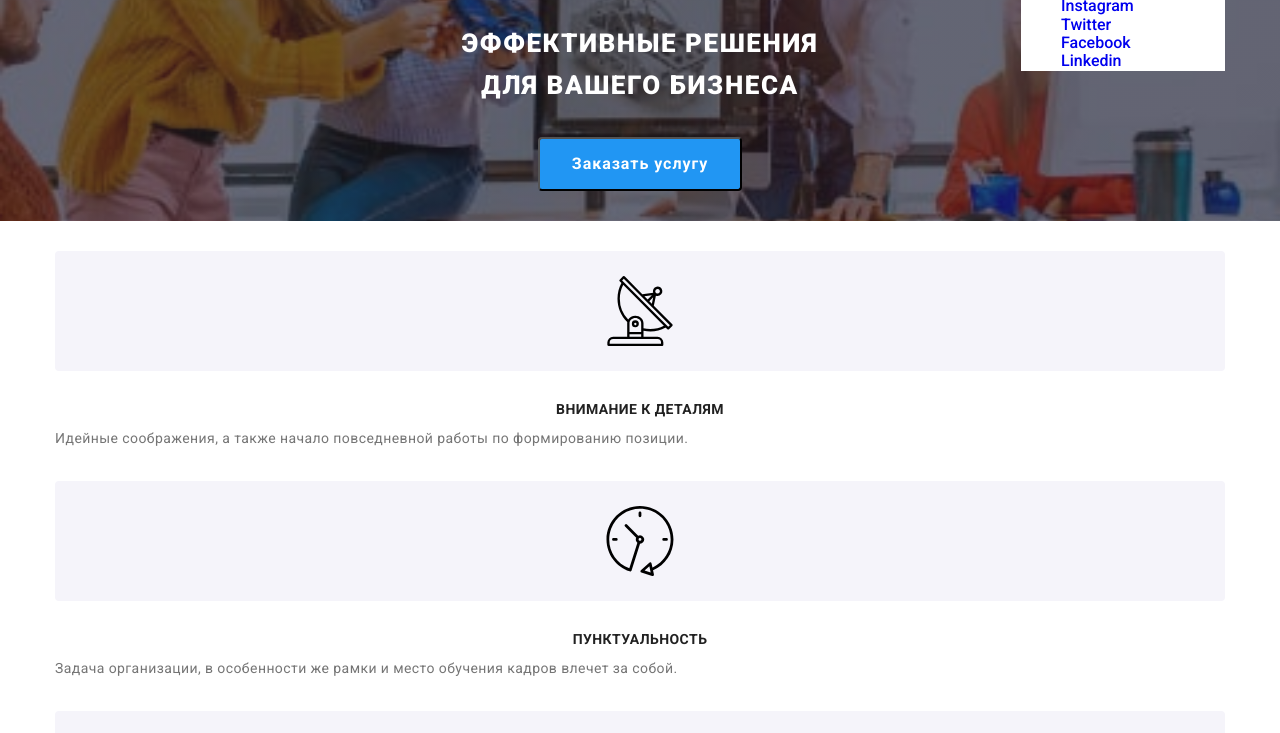
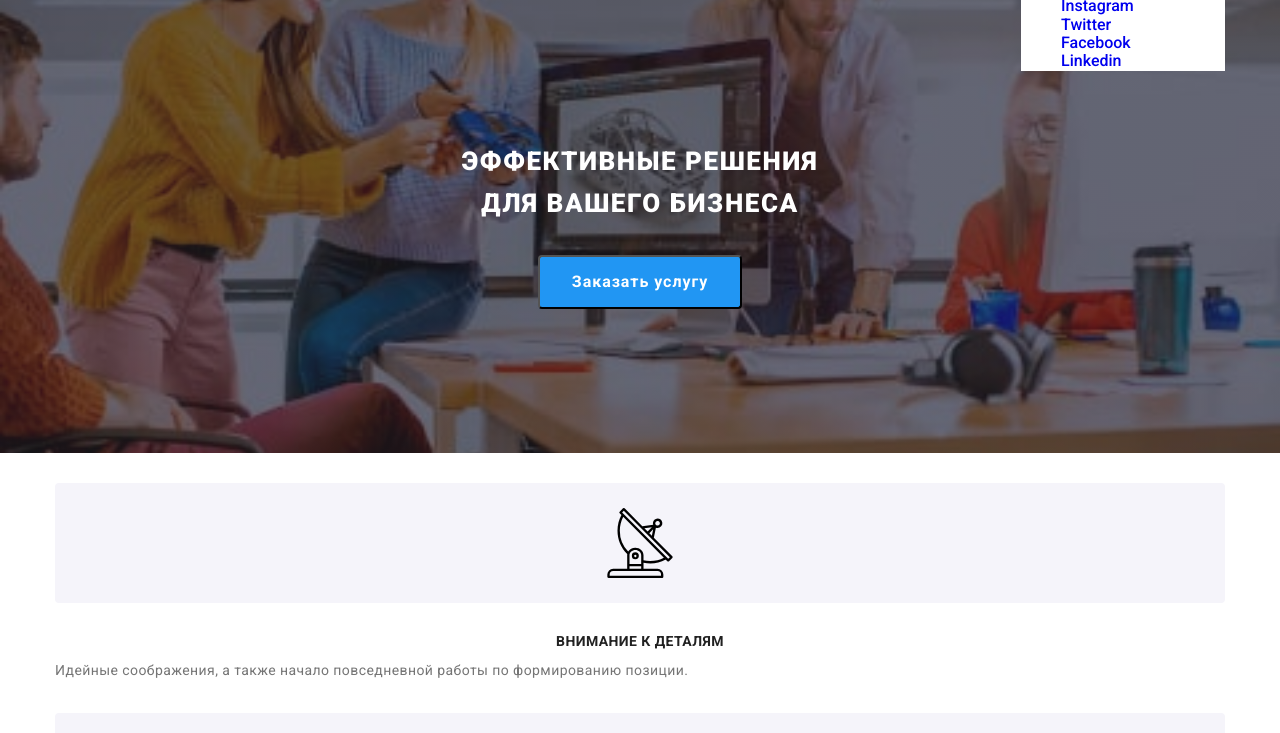
Before and after one commit to Huk2021/goit-markup-hw-08, a plain HTML site: page index.html in a window 1280 px wide. Shown: the part 67-800 px from the top of the page. Drawn offline with nearby package versions, Linux system fonts and the light colour scheme.

Commit message:
доработки

```diff
--- a/index.html
+++ b/index.html
@@ -80,7 +80,7 @@
         <!-- Герой -->
 
         <section class="section hero">
-            <div class="container">
+            <div class="hero-container container">
                 <h1 class="hero__title">Эффективные решения<br /> для вашего бизнеса</h1>
                 <button class="modal-button" type="button" data-modal-open>Заказать услугу</button>
             </div>
--- a/sass/components/_logo.scss
+++ b/sass/components/_logo.scss
@@ -6,7 +6,7 @@
   font-size: 26px;
   line-height: 1.19;
   letter-spacing: 0.03em;
-  margin-right: 93px;
+  // margin-right: 93px;
 
   &--span {
     color: var(--accent-color);
@@ -17,5 +17,5 @@
   color: var(--primary-white-color);
   text-decoration: none;
   margin-bottom: 20px;
-  margin-right: 0;
+  // margin-right: 0;
 }
--- a/sass/layout/_hero.scss
+++ b/sass/layout/_hero.scss
@@ -7,7 +7,7 @@
   margin-right: auto;
   background-repeat: no-repeat;
   background-position: center;
-  background-size: cover;
+
   //   MOBILE
   background-image: linear-gradient(
       rgba(47, 48, 58, 0.4),
@@ -36,3 +36,13 @@
     margin-bottom: 30px;
   }
 }
+.hero-container {
+  padding-left: 15px;
+  padding-right: 15px;
+  max-width: 480px;
+  height: 400px;
+  margin-left: auto;
+  margin-right: auto;
+  padding-top: 118px;
+  padding-bottom: 118px;
+}
```
Also changed, not shown: portfolio.html (+3 -2 lines), css/main.css, css/main.min.css, 2 other files.
